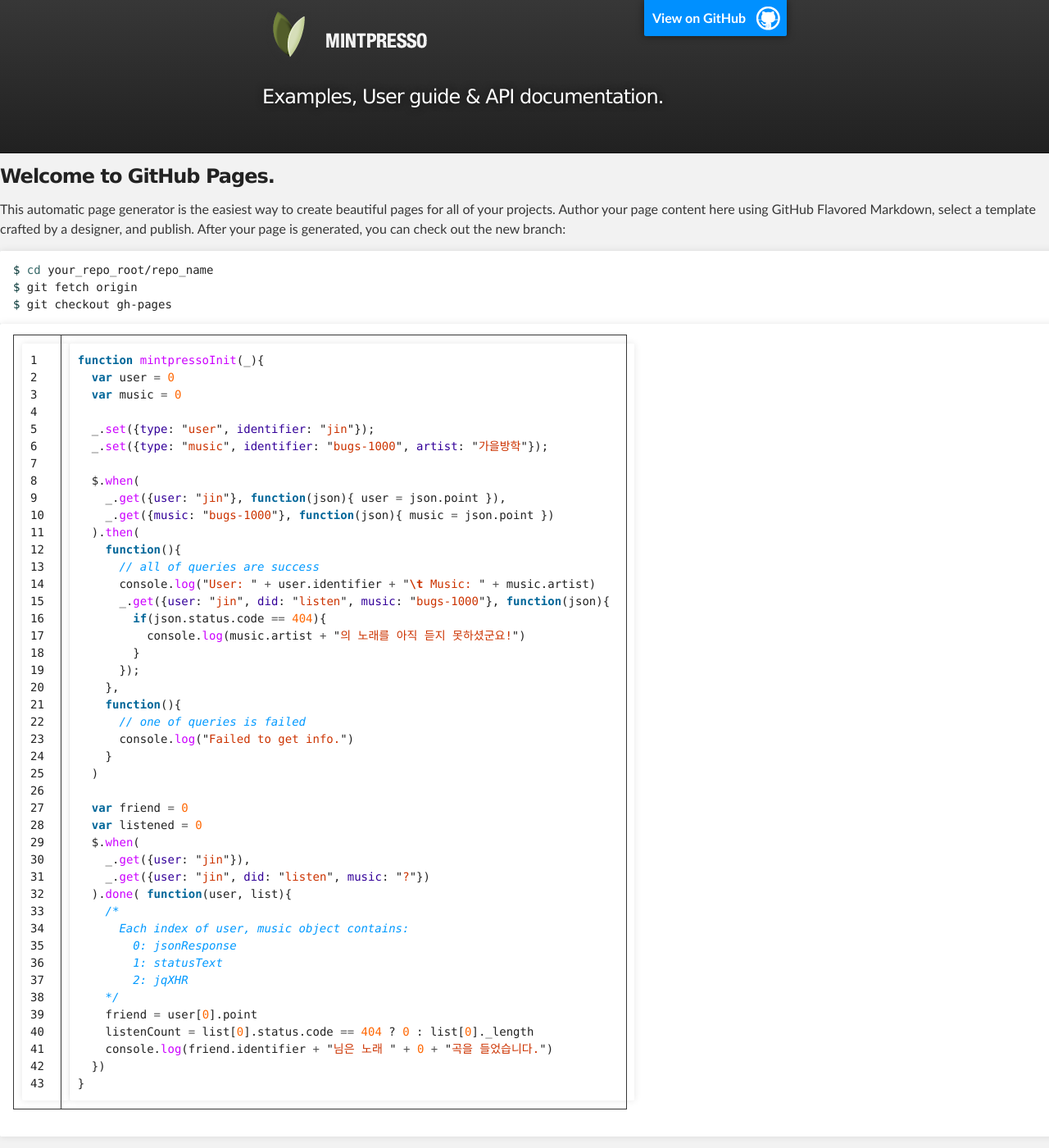
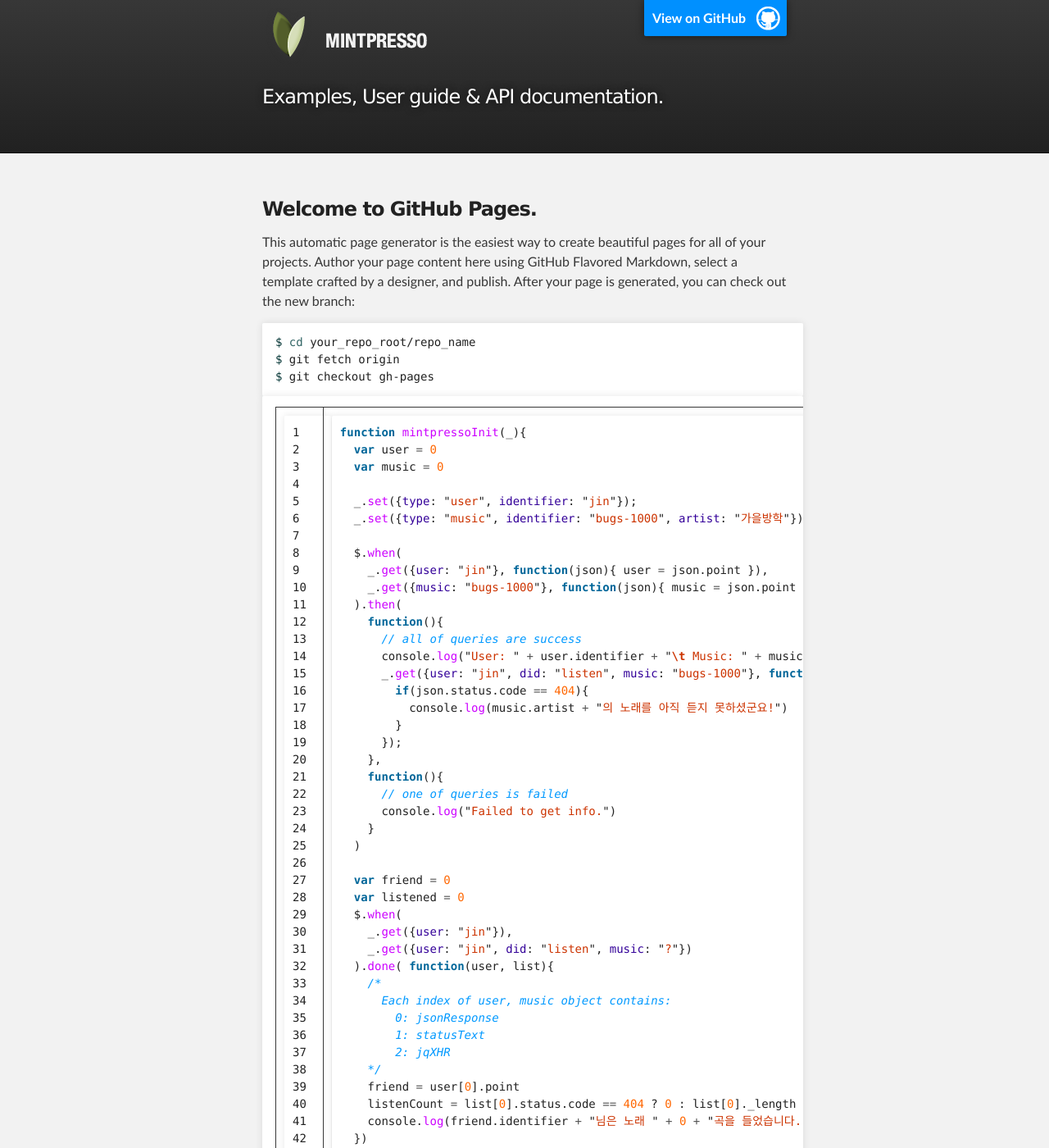
Before and after one commit to mintpresso/developer.mintpresso.com, a Jekyll site: the page built from index.md, in a window 1280 px wide and 1400 px high. Shown: the whole window at 82% size. Built offline with Jekyll 4.4.1, drawn with Linux system fonts in a browser that asks for light colours.

Commit message:
Add section

```diff
--- a/_layouts/default.html
+++ b/_layouts/default.html
@@ -1,7 +1,9 @@
 {% include header.html %}
 
 <div id="main_content_wrap" class="outer">
-{{ content }}
+  <section id="main_content" class="inner">
+  {{ content }}
+  </section>
 </div>
 
 {% include footer.html %}
```
